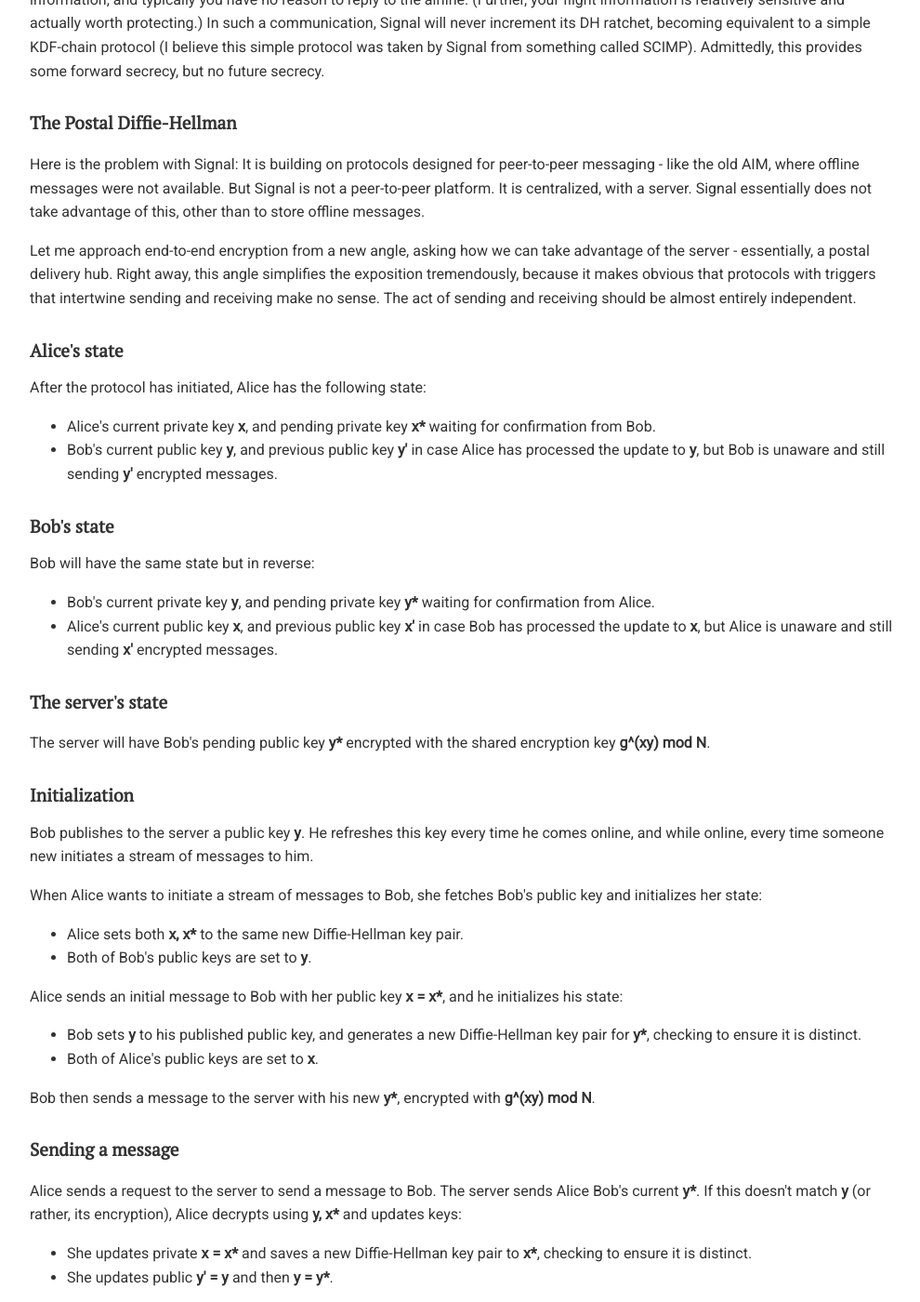
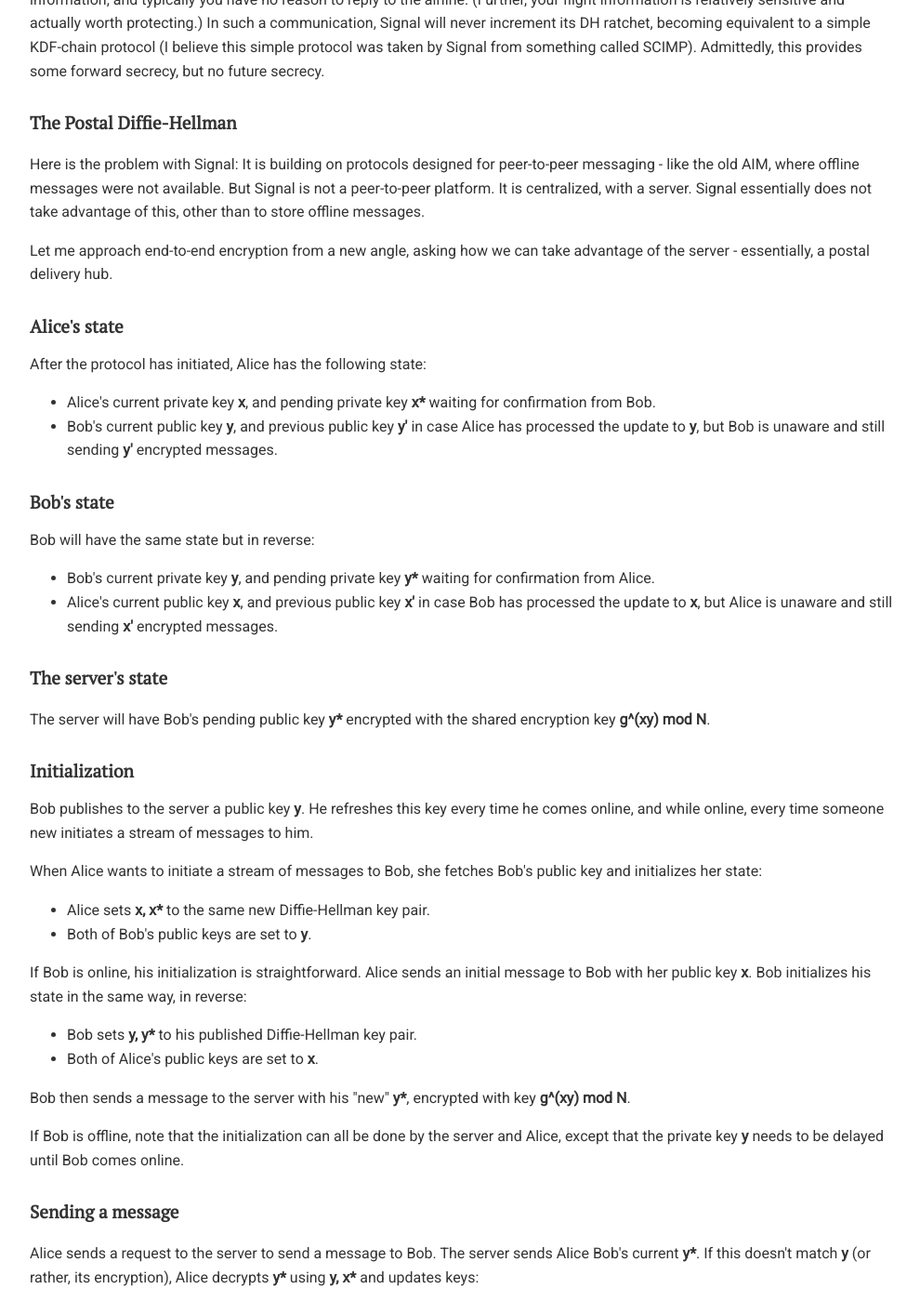
Before and after one commit to chatscrypt/chatscrypt.github.io, a Jekyll site: the page built from _posts/2020-02-06-the-chatscrypt-architecture-part-v-revisiting-the-postal-delivery-model.html, in a window 1280 px wide and 1400 px high, scrolled down 628 px. Shown: the whole window at 93% size, without its empty margins (143-1133 px from the left). Built offline with Jekyll 4.4.1, drawn with Linux system fonts in a browser that asks for light colours; comment, search, counter and statistics services are not loaded; some of the changed text lies outside the part shown.

Commit message:
Update 2020-02-06-the-chatscrypt-architecture-part-v-revisiting-the-postal-delivery-model.html

```diff
--- a/_posts/2020-02-06-the-chatscrypt-architecture-part-v-revisiting-the-postal-delivery-model.html
+++ b/_posts/2020-02-06-the-chatscrypt-architecture-part-v-revisiting-the-postal-delivery-model.html
@@ -17,7 +17,7 @@
 
 <p>Here is the problem with Signal: It is building on protocols designed for peer-to-peer messaging - like the old AIM, where offline messages were not available. But Signal is not a peer-to-peer platform. It is centralized, with a server. Signal essentially does not take advantage of this, other than to store offline messages.
 
-<p>Let me approach end-to-end encryption from a new angle, asking how we can take advantage of the server - essentially, a postal delivery hub. Right away, this angle simplifies the exposition tremendously, because it makes obvious that protocols with triggers that intertwine sending and receiving make no sense. The act of sending and receiving should be almost entirely independent.
+<p>Let me approach end-to-end encryption from a new angle, asking how we can take advantage of the server - essentially, a postal delivery hub.
 
 <h2>Alice's state</h2>
 
@@ -49,33 +49,33 @@
 
 <p>When Alice wants to initiate a stream of messages to Bob, she fetches Bob's public key and initializes her state:
 <ul>
-<li>Alice sets both <b>x, x*</b> to the same new Diffie-Hellman key pair.
+<li>Alice sets <b>x, x*</b> to the same new Diffie-Hellman key pair.
 <li>Both of Bob's public keys are set to <b>y</b>.
 </ul>
 
-Alice sends an initial message to Bob with her public key <b>x = x*</b>, and he initializes his state:
+If Bob is online, his initialization is straightforward. Alice sends an initial message to Bob with her public key <b>x</b>. Bob initializes his state in the same way, in reverse:
 <ul>
-<li>Bob sets <b>y</b> to his published public key, and generates a new Diffie-Hellman key pair for <b>y*</b>, checking to ensure it is distinct.
+<li>Bob sets <b>y, y*</b> to his published Diffie-Hellman key pair.
 <li>Both of Alice's public keys are set to <b>x</b>.
 </ul>
+Bob then sends a message to the server with his "new" <b>y*</b>, encrypted with key <b>g^(xy) mod N</b>.
 
-<p>Bob then sends a message to the server with his new <b>y*</b>, encrypted with <b>g^(xy) mod N</b>.
-
+<p>If Bob is offline, note that the initialization can all be done by the server and Alice, except that the private key <b>y</b> needs to be delayed until Bob comes online.
 
 <h2>Sending a message</h2>
 
-<p>Alice sends a request to the server to send a message to Bob. The server sends Alice Bob's current <b>y*</b>. If this doesn't match <b>y</b> (or rather, its encryption), Alice decrypts using <b>y, x*</b> and updates keys:
+<p>Alice sends a request to the server to send a message to Bob. The server sends Alice Bob's current <b>y*</b>. If this doesn't match <b>y</b> (or rather, its encryption), Alice decrypts <b>y*</b> using <b>y, x*</b> and updates keys:
 <ul>
 <li>She updates private <b>x = x*</b> and saves a new Diffie-Hellman key pair to <b>x*</b>, checking to ensure it is distinct.
   <li>She updates public <b>y' = y</b> and then <b>y = y*</b>.
 </ul>
-Finally, she sends her message, encrypted with the shared encryption key <b>g^(xy) mod N</b>, including within it the encrypted message the public key <b>x*</b>.
+Finally, she sends her message, encrypted with the shared encryption key <b>g^(xy) mod N</b>, including the public key <b>x*</b> in the encrypted message.
 
 <p>If the <b>y*</b> is old, she creates a new Diffie-Hellman key pair with private key <b>r</b> and then encrypts her message using the shared Diffie-Hellman encryption keys
 <div class="media">
 <b>g^(xy) mod N</b> and <b>g^(ry) mod N</b>.
 </div>
-<p>As before, she includes within it the encrypted message the public key <b>x*</b>, but also delivers her message with the public key <b>r</b>.
+<p>As before, she includes the public key <b>x*</b> in the encrypted message, but also delivers her message with the public key <b>r</b>.
 
 
 
```
